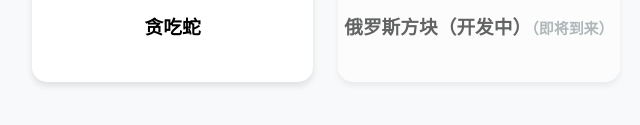
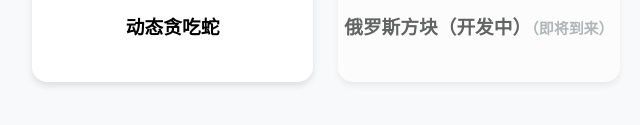
Before and after one commit to liuguanyi1024/gamess, a plain HTML site: page index.html in a window 1280 px wide. Shown: the part 317-442 px from the top of the page, 8-648 px from the left. Drawn offline with Linux system fonts and the light colour scheme.

Commit message:
Update index.html

```diff
--- a/index.html
+++ b/index.html
@@ -13,7 +13,7 @@
         <!-- 贪吃蛇游戏卡片 -->
         <a href="games/snake/" class="game-card">
             <div class="thumbnail" style="background: #2ecc71;"></div>
-            <h3>贪吃蛇</h3>
+            <h3>动态贪吃蛇</h3>
         </a>
 
         <!-- 未来添加其他游戏卡片（示例） -->
```
